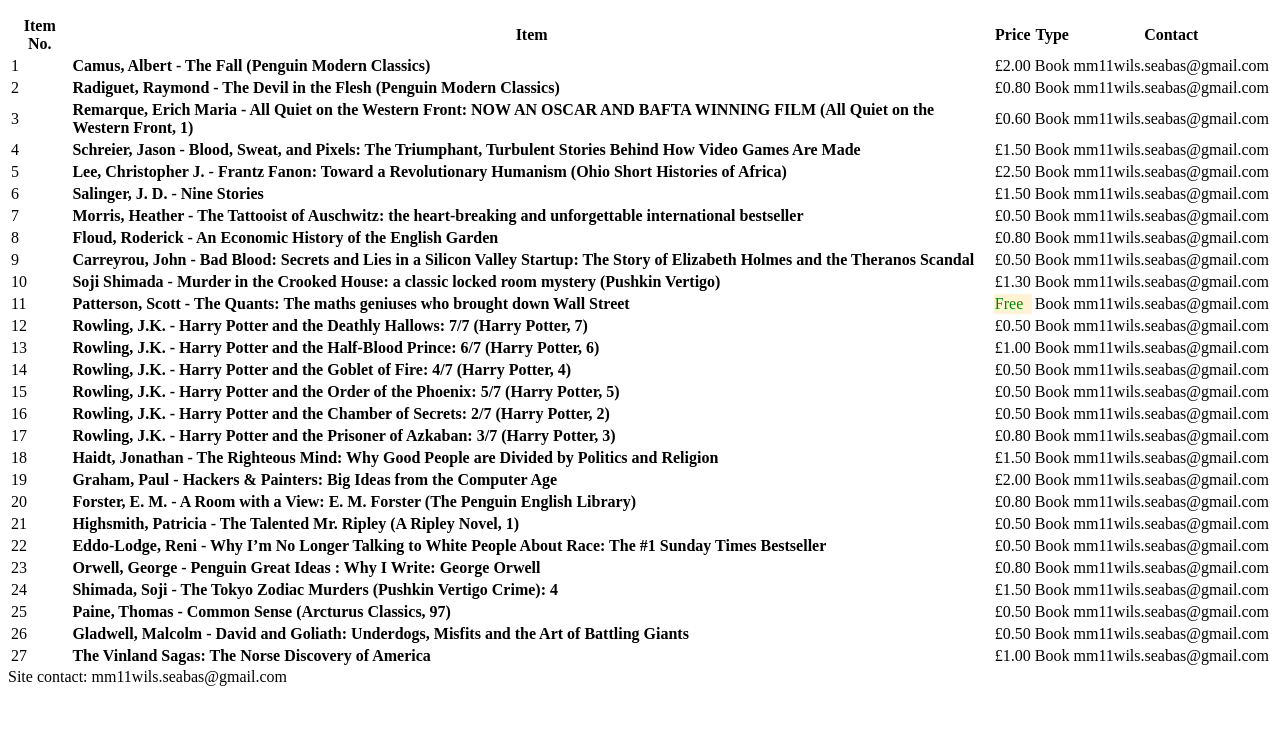
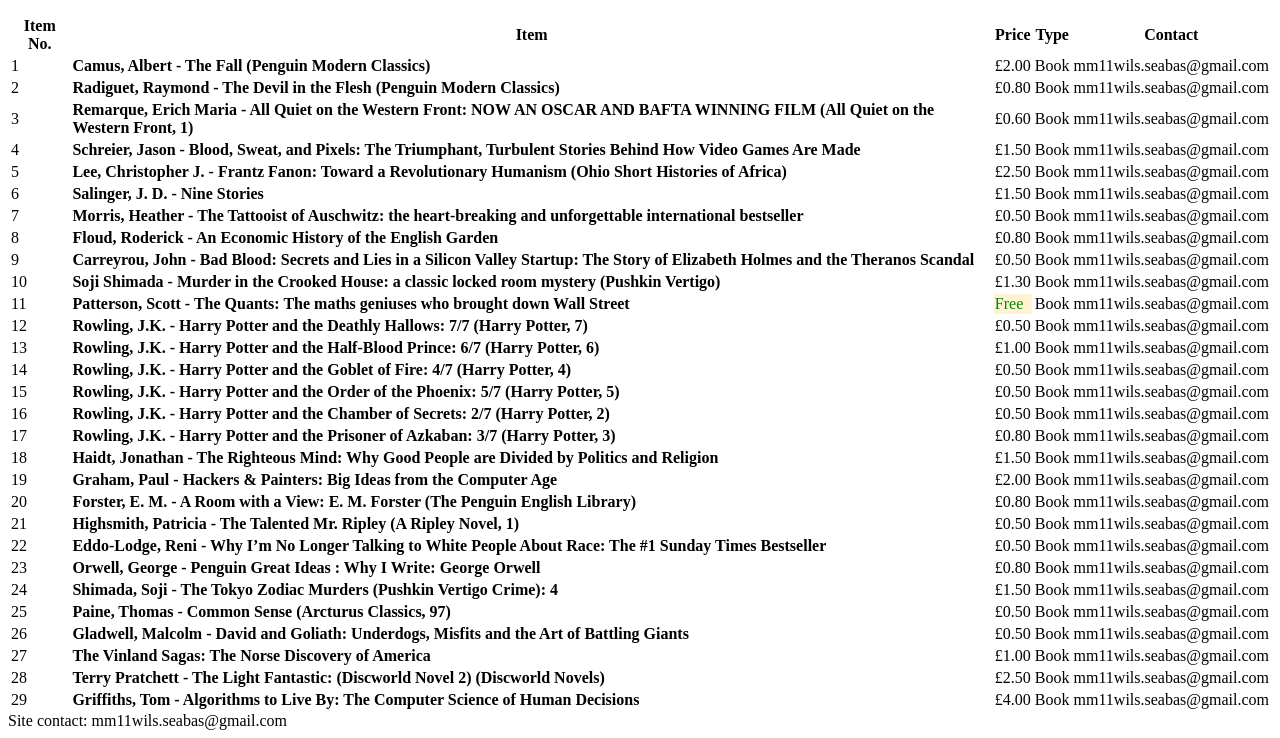
Before and after one commit to s3bw/noticeboard, a plain HTML site: page index.html in a window 1280 px wide. Shown: the part 86-824 px from the top of the page. Before the commit the page ends 800 px from the top, so only its background shows below. Drawn offline with Linux system fonts and the light colour scheme.

Commit message:
Add two more books for sale

```diff
--- a/index.html
+++ b/index.html
@@ -326,6 +326,26 @@
 
 
 
+          <tr>
+            <td class="text-secondary">28</td>
+            <td><b>Terry Pratchett - The Light Fantastic: (Discworld Novel 2) (Discworld Novels)</b></td>
+            <td >£2.50</td>
+            <td class="text-secondary">Book</td>
+            <td class="text-secondary">mm11wils.seabas@gmail.com</td>
+          </tr>
+
+
+
+          <tr>
+            <td class="text-secondary">29</td>
+            <td><b>Griffiths, Tom - Algorithms to Live By: The Computer Science of Human Decisions</b></td>
+            <td >£4.00</td>
+            <td class="text-secondary">Book</td>
+            <td class="text-secondary">mm11wils.seabas@gmail.com</td>
+          </tr>
+
+
+
       </tbody>
     </table>
   </div>
```
